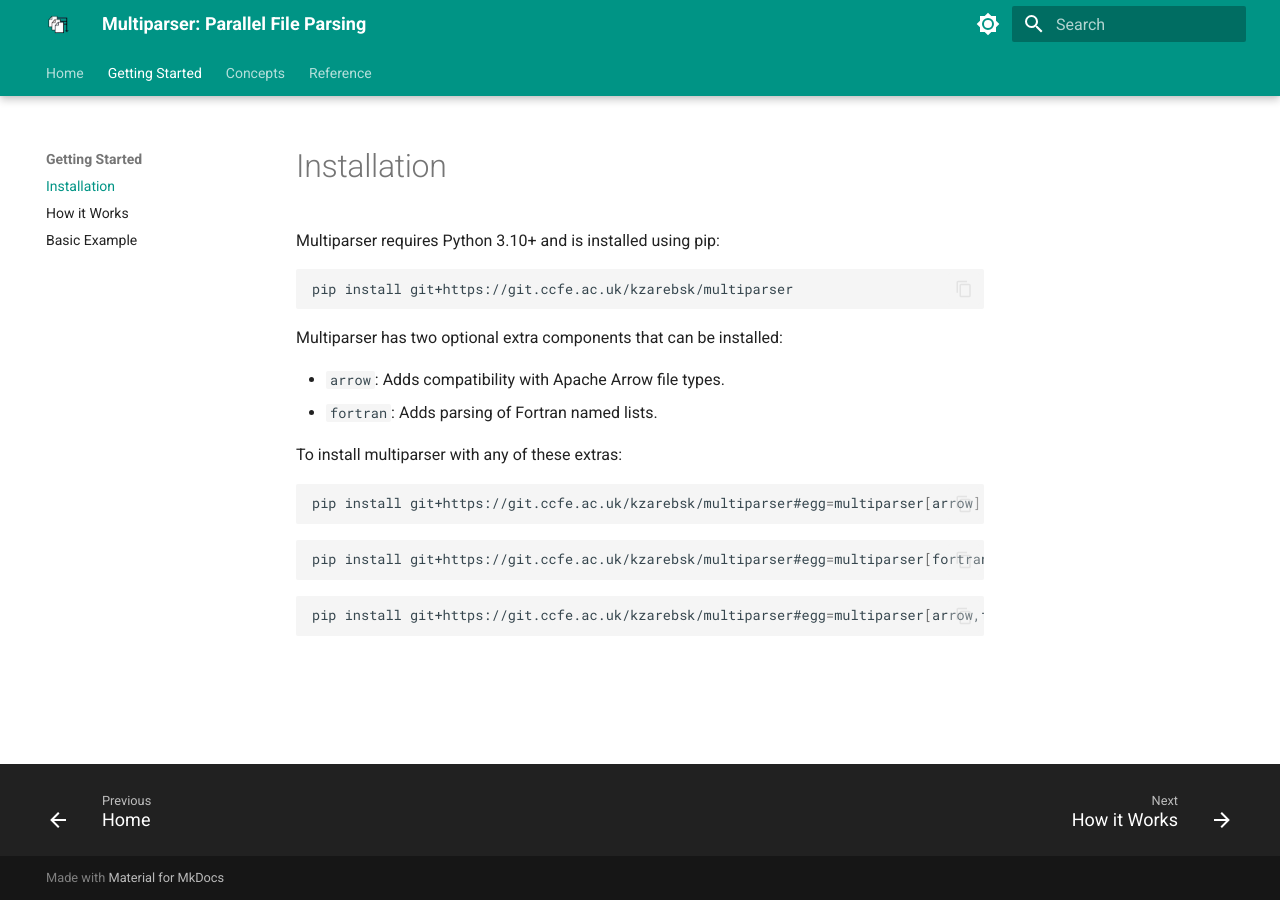
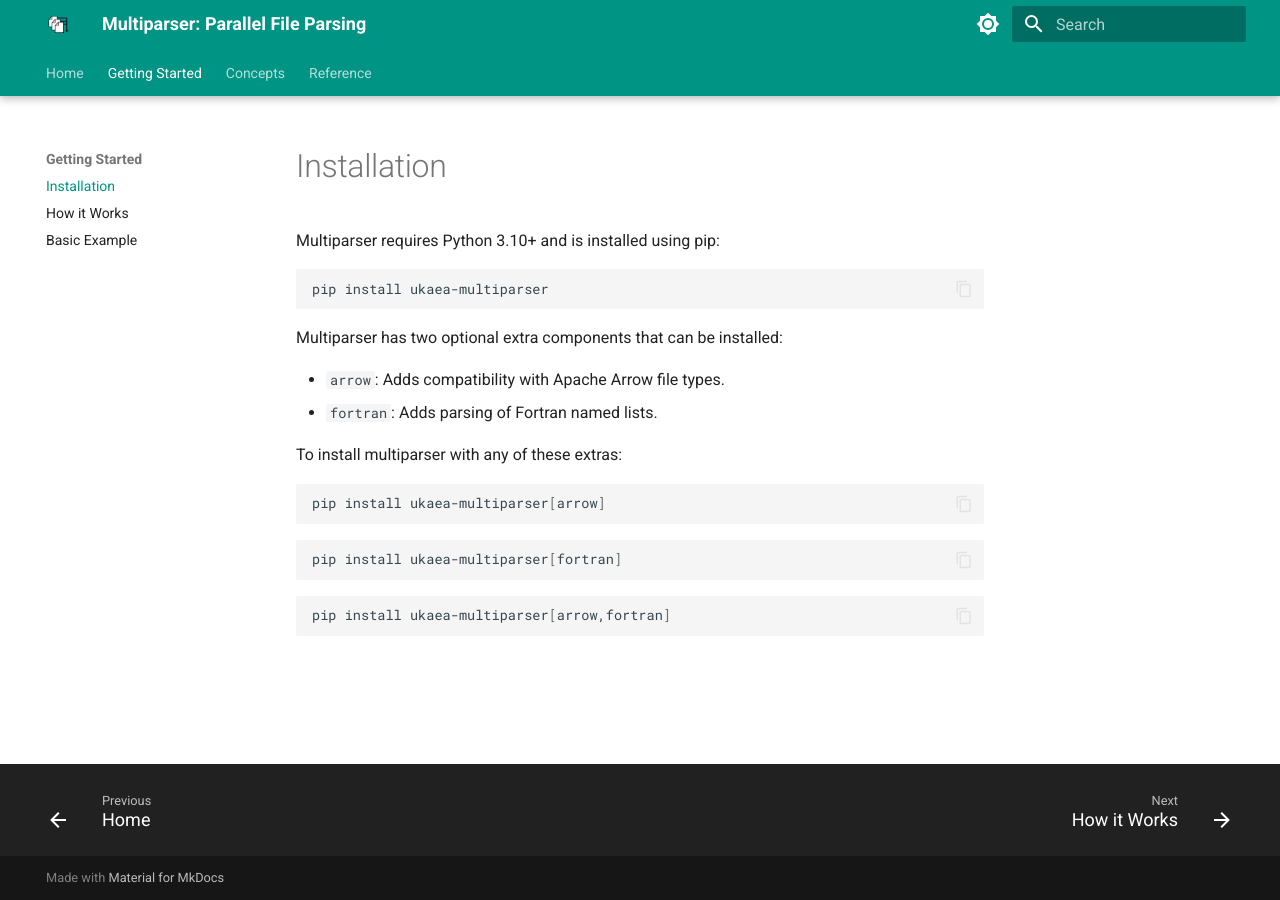
Before and after one commit to ukaea/multiparser, an MkDocs documentation site: the page built from docs/installation.md, in a window 1280 px wide. Built offline with MkDocs 1.6.1 and Material for MkDocs 9.7.7, drawn with Linux system fonts in a browser that asks for light colours; the version menu is left out.

Commit message:
Update documentation with move to Github and fixes

````diff
--- a/docs/installation.md
+++ b/docs/installation.md
@@ -3,7 +3,7 @@
 Multiparser requires Python 3.10+ and is installed using pip:
 
 ```bash
-pip install git+https://git.ccfe.ac.uk/kzarebsk/multiparser
+pip install ukaea-multiparser
 ```
 
 Multiparser has two optional extra components that can be installed:
@@ -14,11 +14,11 @@
 To install multiparser with any of these extras:
 
 ```bash
-pip install git+https://git.ccfe.ac.uk/kzarebsk/multiparser#egg=multiparser[arrow]
+pip install ukaea-multiparser[arrow]
 ```
 ```bash
-pip install git+https://git.ccfe.ac.uk/kzarebsk/multiparser#egg=multiparser[fortran]
+pip install ukaea-multiparser[fortran]
 ```
 ```bash
-pip install git+https://git.ccfe.ac.uk/kzarebsk/multiparser#egg=multiparser[arrow,fortran]
+pip install ukaea-multiparser[arrow,fortran]
 ```
````
Also changed, not shown: docs/basic_example.md (+8 -2 lines), docs/builtin_parsers.md (+0 -4 lines), docs/custom_parsers.md (+2 -2 lines), docs/index.md (+2 -2 lines).
